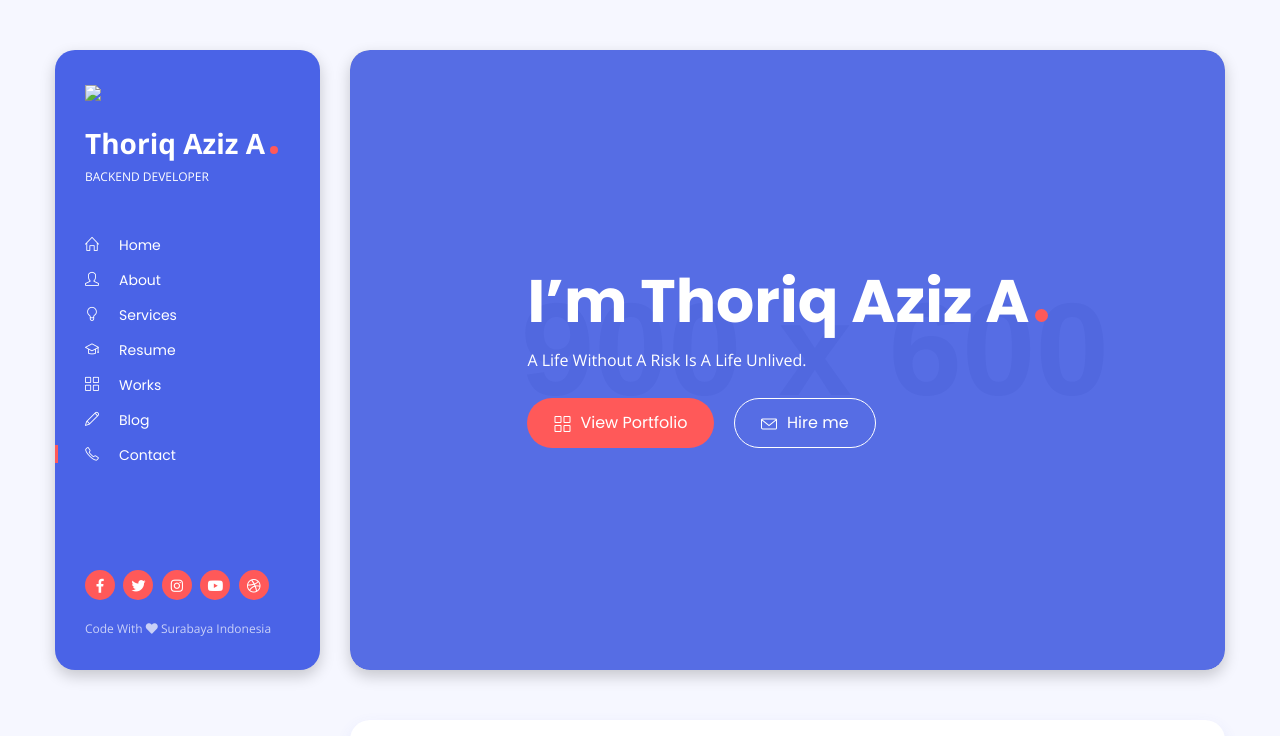
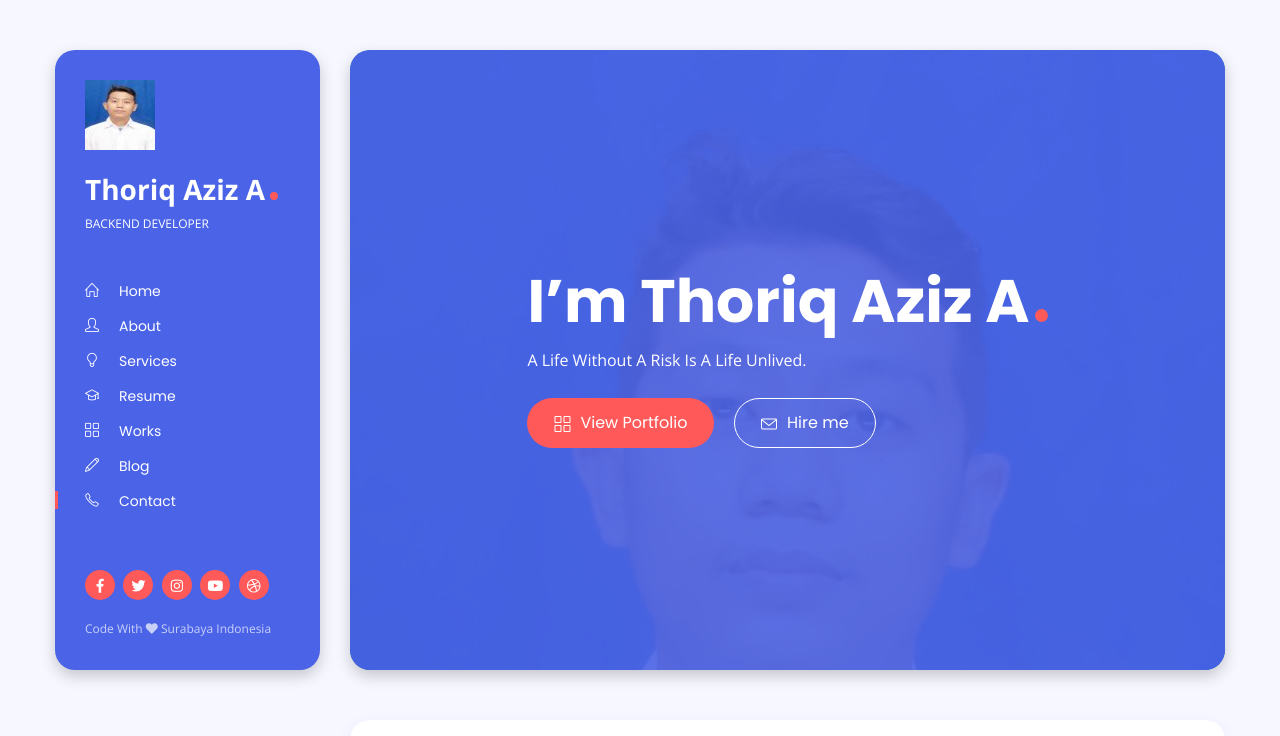
Before and after one commit to asuroh/asuroh.github.io, a plain HTML site: page index.html in a window 1280 px wide. Shown: the top 736 px of the page. Drawn offline with nearby package versions, Linux system fonts and the light colour scheme; placeholder pictures from the web are drawn by us.

Commit message:
perbaikan

```diff
--- a/index.html
+++ b/index.html
@@ -85,7 +85,7 @@
         </button>
         <div class="header-inner d-flex align-items-start flex-column">
           <a href="index.html"
-            ><img src="./images/thoriq70x70.jpg alt="Bako Doe"
+            ><img src="./images/thoriq70x70.jpg" alt="Bako Doe"
           /></a>
           <a href="index.html" class="site-title dot mt-3">Thoriq Aziz A</a>
           <span class="site-slogan">Backend Developer</span>
@@ -152,7 +152,7 @@
         <section
           class="hero background parallax shadow-dark d-flex align-items-center"
           id="home"
-          data-image-src="https://via.placeholder.com/900x600"
+          data-image-src="./images/thoriq.jpg"
         >
           <div class="cta mx-auto mt-2">
             <h1 class="mt-0 mb-4">
```
